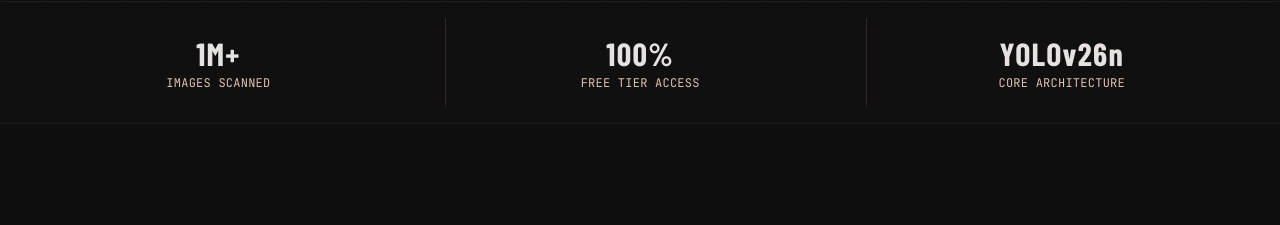
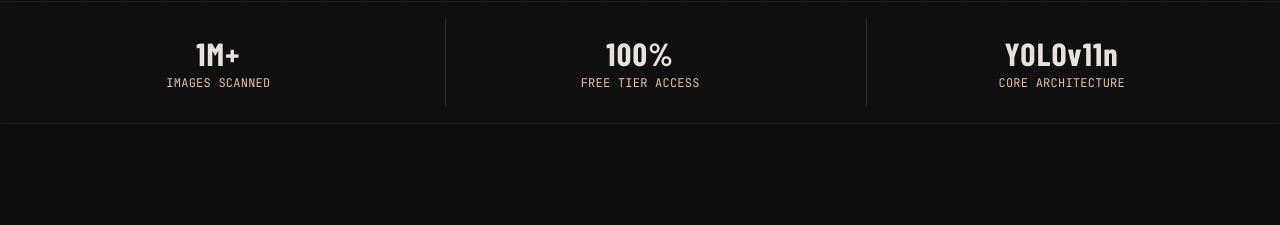
Before and after one commit to vinay-mudhiraj18/decor-damage_estimation_and_cost_of_repairs_for_cars, a Django app: page / in a window 1280 px wide. Shown: the part 854-1079 px from the top of the page. Run offline with Django 5.2, Linux system fonts and the light colour scheme; some libraries are stand-ins or nearby versions.

Commit message:
Update model references to YOLOv11n

```diff
--- a/detection/templates/landing_page.html
+++ b/detection/templates/landing_page.html
@@ -263,7 +263,7 @@
           <span class="font-data-sm text-data-sm text-on-surface-variant uppercase mt-1">Free Tier Access</span>
         </div>
         <div class="flex flex-col items-center w-full py-4">
-          <span class="font-h2 text-h2 text-inverse-surface">YOLOv26n</span>
+          <span class="font-h2 text-h2 text-inverse-surface">YOLOv11n</span>
           <span class="font-data-sm text-data-sm text-on-surface-variant uppercase mt-1">Core Architecture</span>
         </div>
       </div>
```
Also changed, not shown: README.md.
